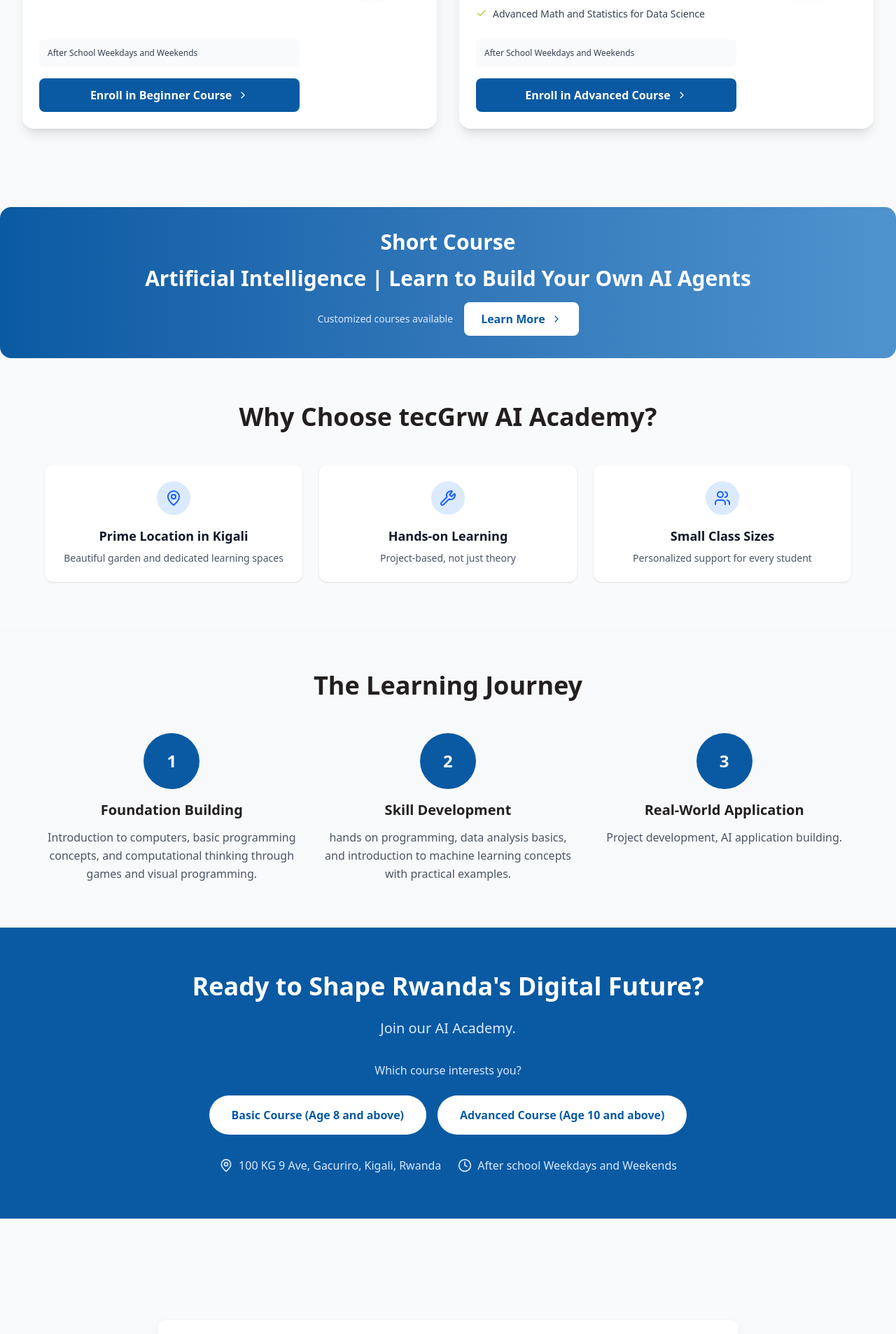
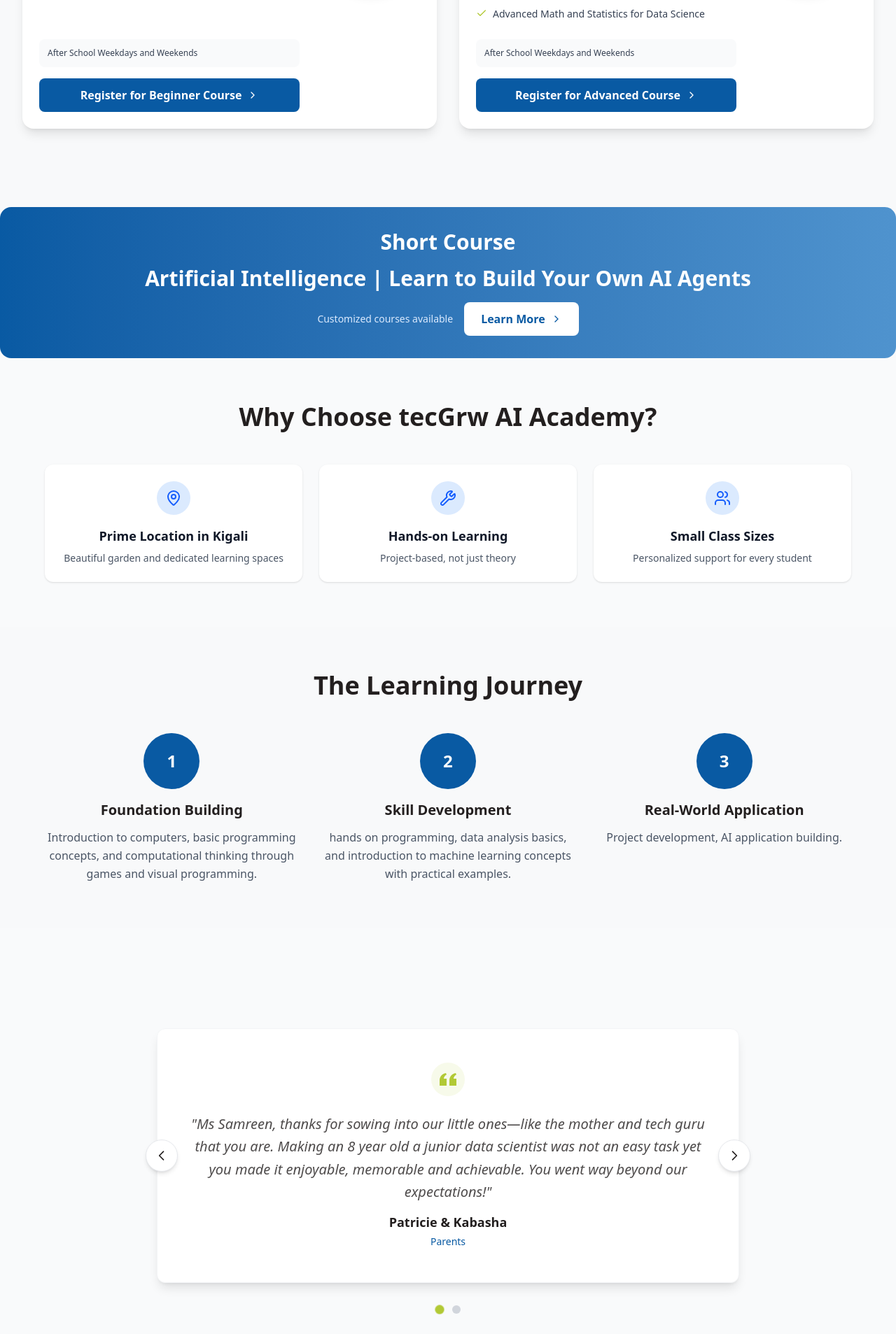
Before and after one commit to tecGrwLtd/tecgrw-website, a React (Vite) app: page /solutions/ai-education in a window 1280 px wide. Shown: the part 1833-3740 px from the top of the page at 70% size. Built offline with nearby package versions, Linux system fonts and the light colour scheme.

Commit message:
refactor(ai-education): remove registration section

```diff
--- a/src/components/CourseOfferings.jsx
+++ b/src/components/CourseOfferings.jsx
@@ -3,10 +3,7 @@ import { Link } from 'react-router-dom';
 
 import { courses } from '../assets/data/aIEducation';
 
-const CourseOfferings = ({
-  scrollToRegistration,
-  setSelectedCourse
-}) => {
+const CourseOfferings = () => {
   const courseImages = {
     basic: [
       "https://plus.unsplash.com/premium_photo-1724634778253-f4a6390656c8?q=80&w=870&auto=format&fit=crop&ixlib=rb-4.1.0&ixid=M3wxMjA3fDB8MHxwaG90by1wYWdlfHx8fGVufDB8fHx8fA%3D%3D",
@@ -22,7 +19,7 @@ const CourseOfferings = ({
     <>
     <section className="px-4 sm:px-6 lg:px-8 py-16">
       <div className="max-w-7xl mx-auto">
-        <div className="text-center mb-12">
+        <div id="registration" className="text-center mb-12">
           <h2 className="text-3xl md:text-4xl font-bold text-[#231f1f] mb-4">
             Our Course Offerings
           </h2>
@@ -90,22 +87,21 @@ const CourseOfferings = ({
 
                     {/* Schedule Info */}
                     {course.schedule && (
-                      <div className="bg-gray-50 rounded-lg p-3 mb-4">
+                      <div id="customized-course"  className="bg-gray-50 rounded-lg p-3 mb-4">
                         <p className="text-xs font-medium text-gray-700">{course.schedule}</p>
                       </div>
                     )}
 
-                    {/* Button - Always at bottom */}
-                    <button
-                      onClick={() => {
-                        setSelectedCourse(course.id);
-                        scrollToRegistration();
-                      }}
-                      className="w-full py-3 px-4 bg-[#095aa3] text-white rounded-lg font-semibold hover:bg-[#074a8a] transition-all duration-200 flex items-center justify-center gap-2 group mt-auto"
+                    {/* Enroll Button - Direct to Registration Form */}
+                    <a
+                      href={course.registrationForm}
+                      target="_blank"
+                      rel="noopener noreferrer"
+                      className="w-full py-3 px-4 bg-[#095aa3] text-white rounded-lg font-semibold hover:bg-[#074a8a] transition-all duration-200 flex items-center justify-center gap-2 group mt-auto text-center"
                     >
-                      Enroll in {course.level} Course
+                      Register for {course.level} Course
                       <ChevronRight className="w-4 h-4 group-hover:translate-x-1 transition-transform" />
-                    </button>
+                    </a>
                   </div>
 
                   {/* Right Side - Overlapping Circular Images */}
@@ -141,7 +137,7 @@ const CourseOfferings = ({
         </div>
         </section>
         {/* Adult Courses Section */}
-        <section id="customized-course">
+        <section>
         <div className="mt-12 bg-gradient-to-r from-[#095aa3] to-[#4f93ce] rounded-2xl p-8 text-white">
           <div className="max-w-4xl mx-auto text-center">
             <h3 className="text-4xl md:text-3xl font-bold mb-4">
--- a/src/components/StudentRegistration.jsx
+++ /dev/null
@@ -1,78 +0,0 @@
-import {useState} from 'react'
-import {  Clock, MapPin, ChevronRight } from 'lucide-react';
-
-import { courses } from '../assets/data/aIEducation';
-
-const StudentRegistration = () => {
-    const [selectedCourse, setSelectedCourse] = useState(null);
-  return (
-    <>
-       {/* Call to Action / Registration */}
-      <section id="registration" className="px-4 sm:px-6 lg:px-8 py-16 bg-[#095aa3]">
-        <div className="max-w-4xl mx-auto text-center">
-          <h2 className="text-3xl md:text-4xl font-bold text-white mb-6">
-            Ready to Shape Rwanda's Digital Future?
-          </h2>
-          <p className="text-xl text-blue-100 mb-8 leading-relaxed">
-            Join our AI Academy.
-          </p>
-          {selectedCourse ? (
-            <div className="bg-white rounded-2xl p-8 mb-8">
-              <h3 className="text-2xl font-bold text-[#231f1f] mb-4">
-                Selected: {courses.find(c => c.id === selectedCourse)?.title}
-              </h3>
-              <div className="flex flex-col sm:flex-row gap-4 justify-center">
-                <a
-                  href={courses.find(c => c.id === selectedCourse)?.registrationForm}
-                  target="_blank"
-                  rel="noopener noreferrer"
-                  className="inline-flex items-center px-8 py-4 rounded-full bg-[#b2c935] text-[#231f1f] font-semibold shadow-lg hover:bg-[#9db82a] transition-colors duration-200"
-                >
-                  Register Now
-                  <ChevronRight className="ml-2 w-5 h-5" />
-                </a>
-                <button
-                  onClick={() => setSelectedCourse(null)}
-                  className="inline-flex items-center px-6 py-4 rounded-full border-2 border-[#095aa3] text-[#095aa3] font-semibold hover:bg-[#095aa3] hover:text-white transition-colors duration-200"
-                >
-                  View All Courses
-                </button>
-              </div>
-            </div>
-          ) : (
-            <div className="space-y-4">
-              <p className="text-blue-100 mb-6">Which course interests you?</p>
-              <div className="flex flex-col sm:flex-row gap-4 justify-center">
-                <button
-                  onClick={() => setSelectedCourse('basic')}
-                  className="px-8 py-4 rounded-full bg-white text-[#095aa3] font-semibold hover:bg-blue-50 transition-colors duration-200"
-                >
-                  Basic Course (Age 8 and above)
-                </button>
-                <button
-                  onClick={() => setSelectedCourse('advanced')}
-                  className="px-8 py-4 rounded-full bg-white text-[#095aa3] font-semibold hover:bg-blue-50 transition-colors duration-200"
-                >
-                  Advanced Course (Age 10 and above)
-                </button>
-              </div>
-            </div>
-          )}
-
-          <div className="mt-8 flex flex-col sm:flex-row items-center justify-center gap-6 text-blue-100">
-            <div className="flex items-center gap-2">
-              <MapPin className="w-5 h-5" />
-              <span>100 KG 9 Ave, Gacuriro, Kigali, Rwanda</span>
-            </div>
-            <div className="flex items-center gap-2">
-              <Clock className="w-5 h-5" />
-              <span>After school Weekdays and Weekends</span>
-            </div>
-          </div>
-        </div>
-      </section>
-    </>
-  )
-}
-
-export default StudentRegistration
--- a/src/pages/AIEducation.jsx
+++ b/src/pages/AIEducation.jsx
@@ -1,20 +1,16 @@
-import { useState } from 'react';
 
 import EducationOverview from '../components/EducationOverview';
 import ProgramHighlights from '../components/ProgramHighlights';
-import StudentRegistration from '../components/StudentRegistration';
 import TestimonialsSection from '../components/TestimonialsSection';
 import EducationLearningJourney from '../components/EducationLearningJourney';
 import WhyChooseAiAcademy from '../components/WhyChooseAiAcademy';
 import CourseOfferings from '../components/CourseOfferings';
 
 const AIEducation = () => {
-  const [selectedCourse, setSelectedCourse] = useState(null);
-
-const scrollToRegistration = () => {
+  const scrollToRegistration = () => {
     document.getElementById('registration').scrollIntoView({ behavior: 'smooth' });
   };
-const scrollToCustomizedCourse = () => {
+  const scrollToCustomizedCourse = () => {
     document.getElementById('customized-course').scrollIntoView({ behavior: 'smooth' });
   };
 
@@ -25,14 +21,9 @@ const scrollToCustomizedCourse = () => {
           scrollToCustomizedCourse = {scrollToCustomizedCourse}
         />
       <ProgramHighlights />
-      <CourseOfferings
-            scrollToRegistration = {scrollToRegistration}
-            scrollToCustomizedCourse = {scrollToCustomizedCourse}
-            setSelectedCourse = {setSelectedCourse}
-      />
+      <CourseOfferings />
       <WhyChooseAiAcademy />
       <EducationLearningJourney />
-      <StudentRegistration />
       <TestimonialsSection/>
     </>
   );
```
